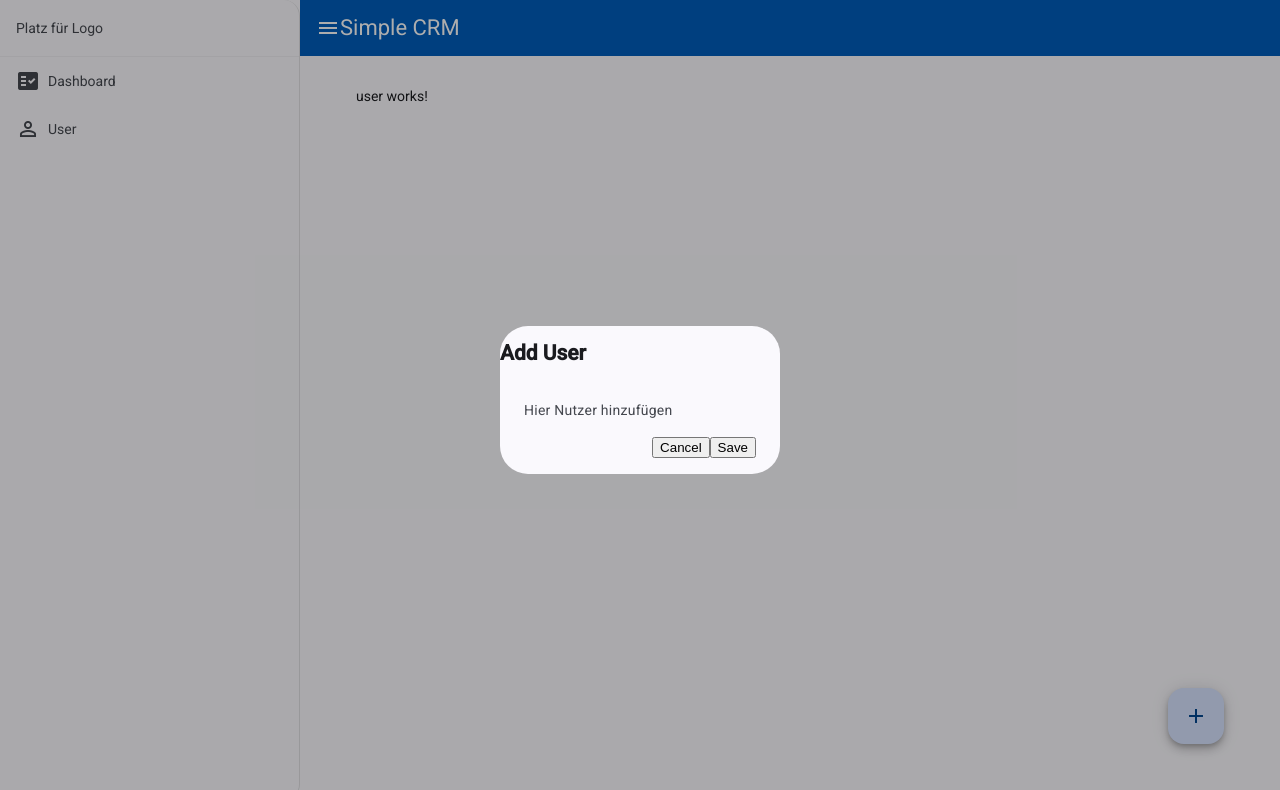
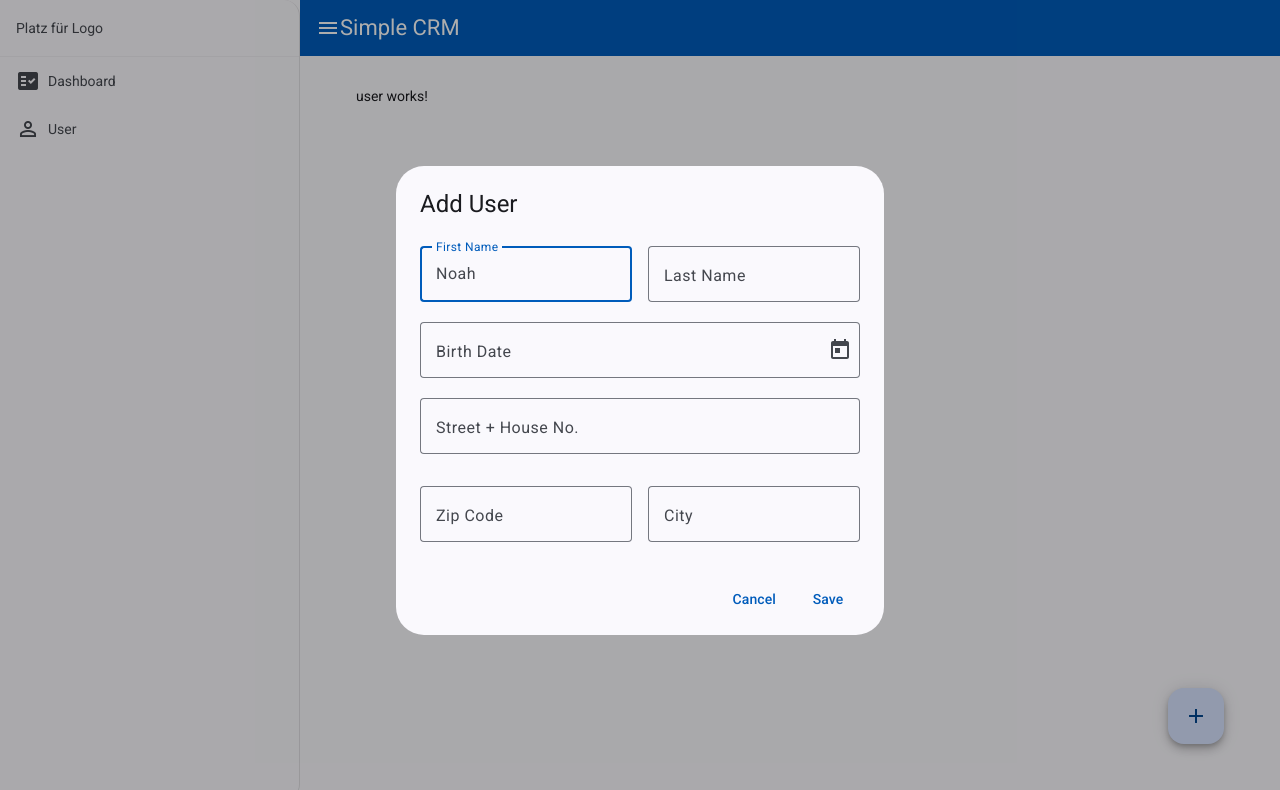
Before and after one commit to NoahVelickovic/simple-crm, an Angular app: page /user in a window 1280 px wide. Both pictures are taken after a click on the button "add". Shown: the top 790 px of the page. Built offline with nearby package versions, Linux system fonts and the light colour scheme.

Commit message:
Add User Overlay

```diff
--- a/package.json
+++ b/package.json
@@ -32,7 +32,7 @@
     "@angular/platform-browser": "^20.3.0",
     "@angular/platform-server": "^20.3.0",
     "@angular/router": "^20.3.0",
-    "@angular/ssr": "^20.3.2",
+    "@angular/ssr": "^20.3.0",
     "express": "^5.1.0",
     "material": "^0.9.24",
     "rxjs": "~7.8.0",
--- a/src/app/app.config.ts
+++ b/src/app/app.config.ts
@@ -1,13 +1,20 @@
-import { ApplicationConfig, provideBrowserGlobalErrorListeners, provideZonelessChangeDetection } from '@angular/core';
+import {
+  ApplicationConfig,
+  importProvidersFrom,
+  provideBrowserGlobalErrorListeners,
+  provideZonelessChangeDetection,
+} from '@angular/core';
 import { provideRouter } from '@angular/router';
-
 import { routes } from './app.routes';
 import { provideClientHydration, withEventReplay } from '@angular/platform-browser';
+import { MatNativeDateModule } from '@angular/material/core';
 
 export const appConfig: ApplicationConfig = {
   providers: [
     provideBrowserGlobalErrorListeners(),
     provideZonelessChangeDetection(),
-    provideRouter(routes), provideClientHydration(withEventReplay())
-  ]
+    provideRouter(routes),
+    provideClientHydration(withEventReplay()),
+    importProvidersFrom(MatNativeDateModule),
+  ],
 };
--- a/src/app/dialog-add-user/dialog-add-user.html
+++ b/src/app/dialog-add-user/dialog-add-user.html
@@ -1,6 +1,39 @@
 <h2 mat-dialog-title>Add User</h2>
 <mat-dialog-content>
- Hier Nutzer hinzufügen
+  <div class="input-div">
+    <mat-form-field appearance="outline" class="mr-16">
+      <mat-label>First Name</mat-label>
+      <input matInput placeholder="Noah" />
+    </mat-form-field>
+    <mat-form-field appearance="outline">
+      <mat-label>Last Name</mat-label>
+      <input matInput placeholder="Lion" />
+    </mat-form-field>
+  </div>
+  <div>
+    <mat-form-field appearance="outline"  class="full-width">
+      <mat-label>Birth Date</mat-label>
+      <input matInput placeholder="Placeholder" [matDatepicker]="picker1" />
+      <mat-datepicker-toggle matSuffix [for]="picker1"></mat-datepicker-toggle>
+      <mat-datepicker #picker1></mat-datepicker>
+    </mat-form-field>
+  </div>
+  <div>
+    <mat-form-field appearance="outline" class="full-width">
+      <mat-label>Street + House No.</mat-label>
+      <input matInput placeholder="Lion" />
+    </mat-form-field>
+  </div>
+  <div class="input-div">
+    <mat-form-field appearance="outline" class="mr-16">
+      <mat-label>Zip Code</mat-label>
+      <input matInput placeholder="Noah" />
+    </mat-form-field>
+    <mat-form-field appearance="outline">
+      <mat-label>City</mat-label>
+      <input matInput placeholder="Lion" />
+    </mat-form-field>
+  </div>
 </mat-dialog-content>
 <mat-dialog-actions>
   <button matButton>Cancel</button>
--- a/src/app/dialog-add-user/dialog-add-user.scss
+++ b/src/app/dialog-add-user/dialog-add-user.scss
@@ -0,0 +1,3 @@
+.input-div {
+    margin-top: 12px;
+}
--- a/src/styles.scss
+++ b/src/styles.scss
@@ -6,14 +6,16 @@
 @use '@angular/material' as mat;
 
 html {
-  @include mat.theme((
+  @include mat.theme(
+    (
       color: (
         primary: mat.$azure-palette,
         tertiary: mat.$blue-palette,
       ),
       typography: Roboto,
       density: 0,
-  ));
+    )
+  );
 }
 
 body {
@@ -34,5 +36,19 @@
 }
 /* You can add global styles to this file, and also import other style files */
 
-html, body { height: 100%; }
-body { margin: 0; font-family: Roboto, "Helvetica Neue", sans-serif; }
+html,
+body {
+  height: 100%;
+}
+body {
+  margin: 0;
+  font-family: Roboto, 'Helvetica Neue', sans-serif;
+}
+
+.mr-16 {
+  margin-right: 16px;
+}
+
+.full-width {
+  width: 100%;
+}
```
Also changed, not shown: src/app/app.ts (+8 -1 lines), src/app/dialog-add-user/dialog-add-user.ts (+21 -11 lines), 1 other file (tests, documents, lock files or other folders). Lines whose indentation alone changed are shown as unchanged.
